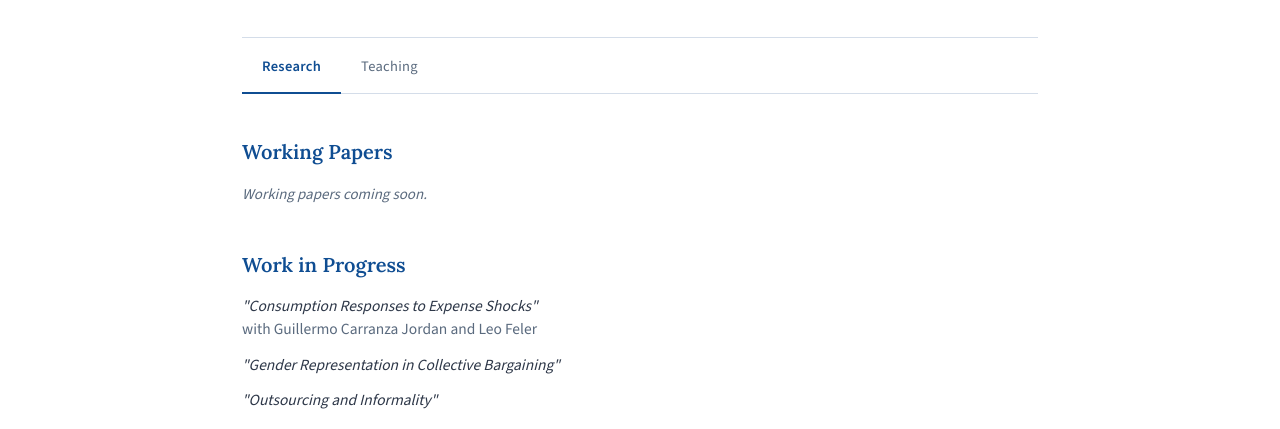
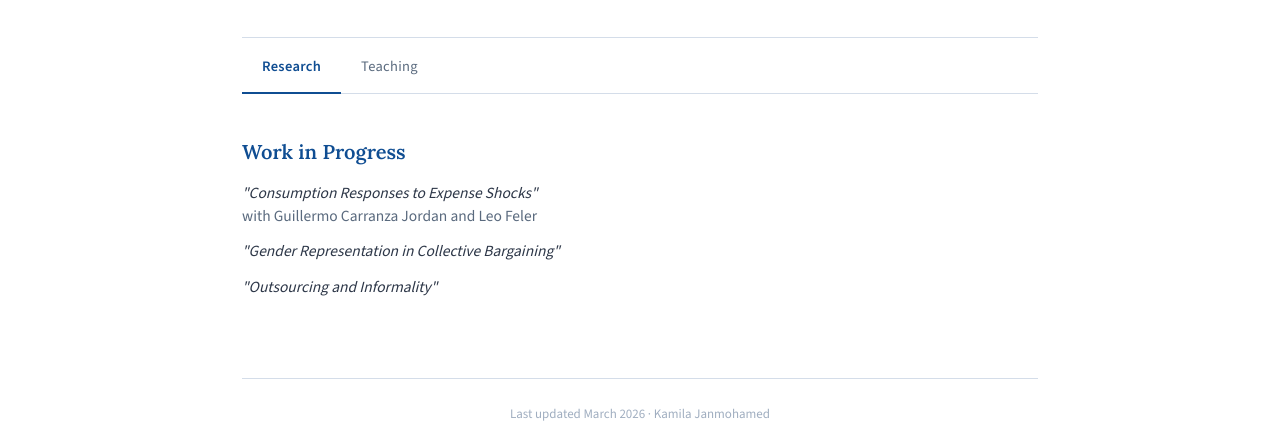
Before and after one commit to kamilajanmohamed/kamilajanmohamed.github.io, a plain HTML site: page index.html in a window 1280 px wide. Shown: the part 390-819 px from the top of the page. Drawn offline with nearby package versions, Linux system fonts and the light colour scheme.

Commit message:
Remove Working Papers section

```diff
--- a/index.html
+++ b/index.html
@@ -221,11 +221,6 @@
 
   <!-- Research tab -->
   <div id="tab-research" class="tab-panel active">
-    <section id="working-papers">
-      <h2 class="section-heading">Working Papers</h2>
-      <p class="empty-note">Working papers coming soon.</p>
-    </section>
-
     <section id="work-in-progress">
       <h2 class="section-heading">Work in Progress</h2>
       <ul class="paper-list">
```
